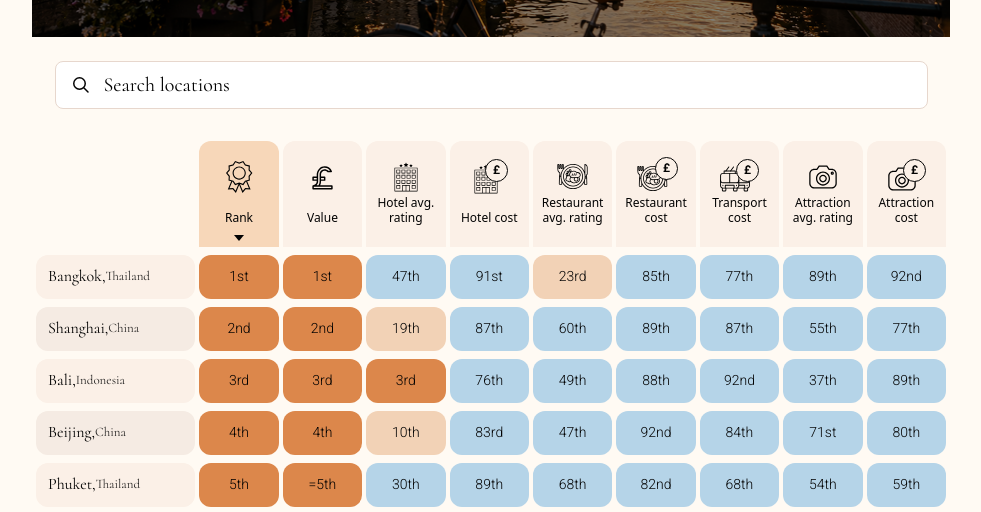
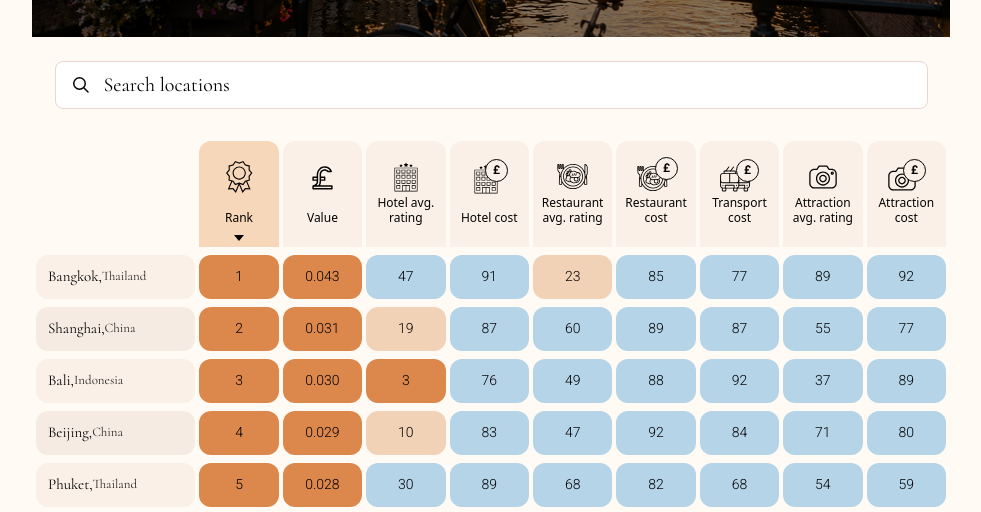
Before and after one commit to mtsuts/summer-villas-destinations, a plain HTML site: page index.html in a window 1280 px wide. Shown: the part 270-782 px from the top of the page, without its empty margins (149-1130 px from the left). Drawn offline with Linux system fonts and the light colour scheme.

Commit message:
update ranking

```diff
--- a/style.css
+++ b/style.css
@@ -254,7 +254,7 @@ body {
   border-radius: 12px;
   box-sizing: border-box;
   font-family: 'Cormorant', 'san-serif';
-  font-size: 16px;
+  font-size: 15px;
   line-height: 1.3;
   color: var(--tertiary-color);
   background-color: var(--main-color);
--- a/table.js
+++ b/table.js
@@ -1,13 +1,13 @@
 const TABLE_COLUMNS = [
-  { key: "RANKING", label: "Rank", icon: "rank" },
-  { key: "VALUE_RANK", label: "Value", icon: "value" },
-  { key: "Hotel Ave. Rating Rank", label: "Hotel avg. rating", icon: "hotel-rating" },
-  { key: "Hotel Cost Rank", label: "Hotel cost", icon: "hotel-cost" },
-  { key: "Restaurant Ave. rating Rank", label: "Restaurant avg. rating", icon: "restaurant-rating" },
-  { key: "Restaurant Cost Rank", label: "Restaurant cost", icon: "restaurant-cost" },
-  { key: "Transport Cost Rank", label: "Transport cost", icon: "transport" },
-  { key: "Attraction Ave. rating rank", label: "Attraction avg. rating", icon: "attraction-rating" },
-  { key: "Attraction cost Rank", label: "Attraction cost", icon: "attraction-cost" },
+  { key: "RANKING", label: "Rank", icon: "rank", display: "raw" },
+  { key: "VALUE SCORE", label: "Value", icon: "value", display: "value-score" },
+  { key: "Hotel Ave. Rating Rank", label: "Hotel avg. rating", icon: "hotel-rating", display: "rank" },
+  { key: "Hotel Cost Rank", label: "Hotel cost", icon: "hotel-cost", display: "rank" },
+  { key: "Restaurant Ave. rating Rank", label: "Restaurant avg. rating", icon: "restaurant-rating", display: "rank" },
+  { key: "Restaurant Cost Rank", label: "Restaurant cost", icon: "restaurant-cost", display: "rank" },
+  { key: "Transport Cost Rank", label: "Transport cost", icon: "transport", display: "rank" },
+  { key: "Attraction Ave. rating rank", label: "Attraction avg. rating", icon: "attraction-rating", display: "rank" },
+  { key: "Attraction cost Rank", label: "Attraction cost", icon: "attraction-cost", display: "rank" },
 ]
 
 const ROWS_PER_PAGE = 10
@@ -131,26 +131,13 @@ const addValueRanks = (rows) => {
   return rows
 }
 
-const formatOrdinal = (value) => {
-  const number = parseInt(value, 10)
-  const remainder = number % 100
-
-  if (remainder >= 11 && remainder <= 13) {
-    return `${number}th`
-  }
-
-  const suffixes = ["th", "st", "nd", "rd"]
-  return `${number}${suffixes[number % 10] || suffixes[0]}`
-}
-
 const isTiedRank = (rows, columnKey, rankValue) => {
   const rank = parseInt(rankValue, 10)
   return rows.filter((row) => parseInt(row[columnKey], 10) === rank).length > 1
 }
 
 const formatRankLabel = (rows, columnKey, rankValue) => {
-  const ordinal = formatOrdinal(rankValue)
-  return isTiedRank(rows, columnKey, rankValue) ? `=${ordinal}` : ordinal
+  return isTiedRank(rows, columnKey, rankValue) ? `=${rankValue}` : rankValue
 }
 
 const getPillClass = (rankValue) => {
@@ -167,12 +154,39 @@ const getPillClass = (rankValue) => {
   return "rank-pill--mid"
 }
 
+const formatCellDisplay = (row, column, allRows) => {
+  const value = row[column.key]
+
+  if (column.display === "value-score") {
+    return parseFloat(value).toFixed(3)
+  }
+
+  if (column.display === "raw") {
+    return value
+  }
+
+  return formatRankLabel(allRows, column.key, value)
+}
+
+const getCellPillClass = (row, column) => {
+  if (column.display === "value-score") {
+    return getPillClass(row.VALUE_RANK)
+  }
+
+  return getPillClass(row[column.key])
+}
+
 const sortRows = (rows, key, direction = "asc") => {
   const sorted = [...rows]
   const multiplier = direction === "asc" ? 1 : -1
 
   if (key === "CITY") {
     sorted.sort((a, b) => multiplier * a.CITY.localeCompare(b.CITY))
+    return sorted
+  }
+
+  if (key === "VALUE SCORE") {
+    sorted.sort((a, b) => multiplier * (parseFloat(a[key]) - parseFloat(b[key])))
     return sorted
   }
 
@@ -332,9 +346,8 @@ class DestinationTable {
               <span class="city-pill">${row.CITY}, <span class="city-pill__country">${row.COUNTRY}</span></span>
             </td>
             ${TABLE_COLUMNS.map((column) => {
-          const rankValue = row[column.key]
-          const label = formatRankLabel(this.baseRows, column.key, rankValue)
-          const pillClass = getPillClass(rankValue)
+          const label = formatCellDisplay(row, column, this.baseRows)
+          const pillClass = getCellPillClass(row, column)
           return `
                 <td>
                   <span class="rank-pill ${pillClass}">${label}</span>
```
